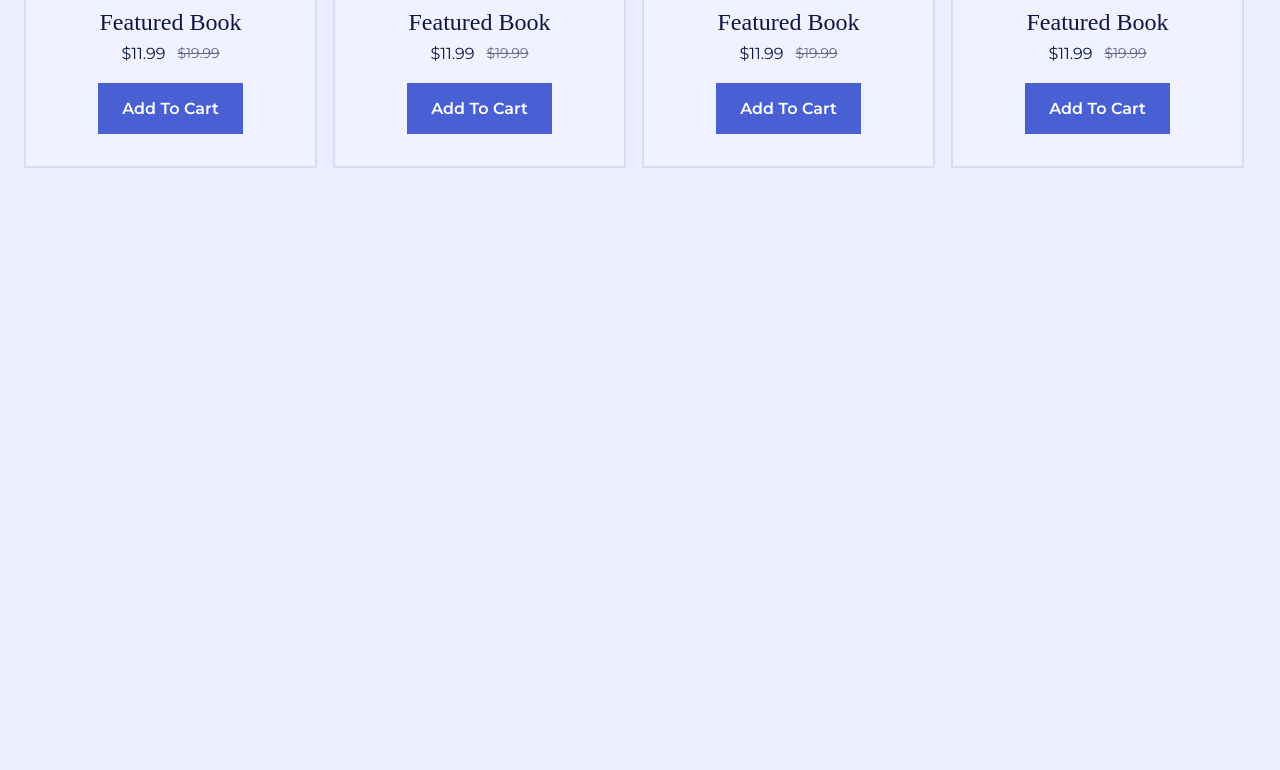
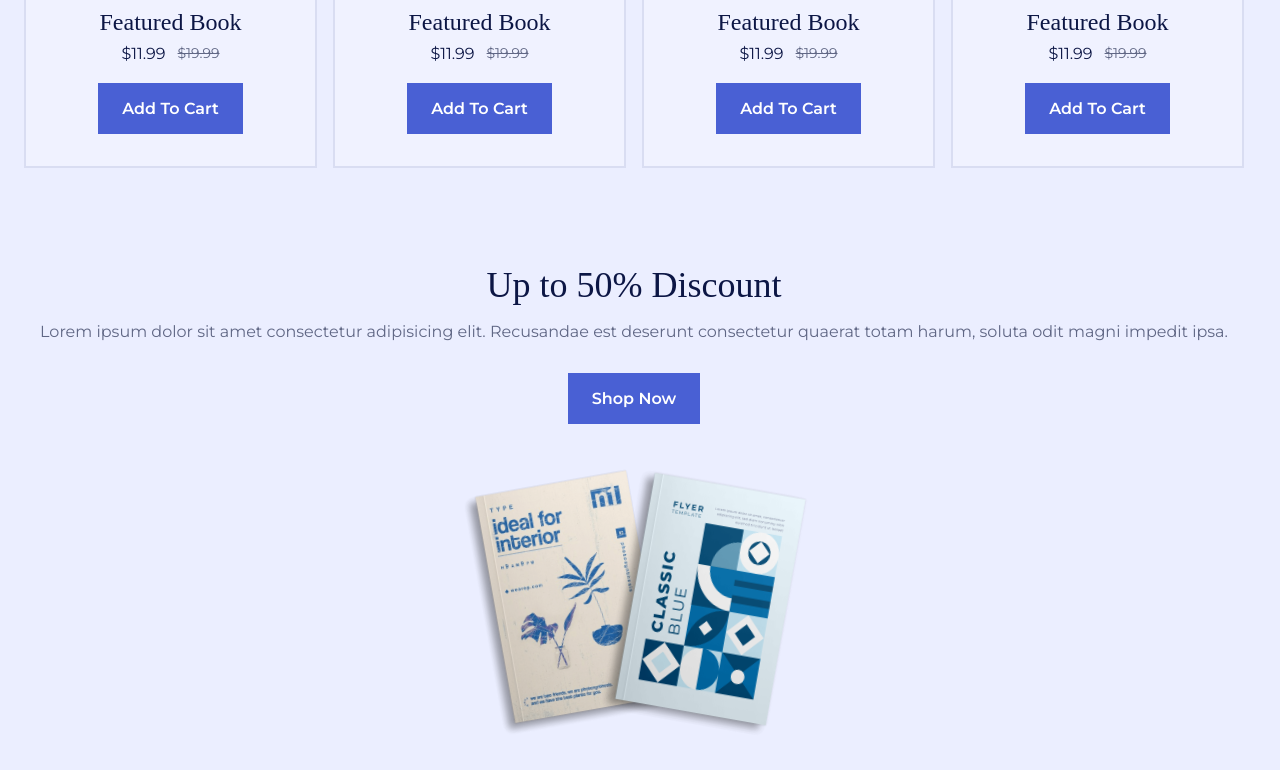
Before and after one commit to freetimezp/js-services-15-books, a plain HTML site: page index.html in a window 1280 px wide. Shown: the part 1706-2476 px from the top of the page. Before the commit the page ends 2274 px from the top, so only its background shows below. Drawn offline with nearby package versions, Linux system fonts and the light colour scheme; a web font is replaced by a local one.

Commit message:
09. js-services-15-books. Discount section.

```diff
--- a/assets/css/styles.css
+++ b/assets/css/styles.css
@@ -521,8 +521,39 @@ img {
   transition: border .4s, background-color .4s;
 }
 /*=============== DISCOUNT ===============*/
+.discount__container {
+  row-gap: 3.5rem;
+}
 
+.discount__data {
+  text-align: center;
+}
 
+.discount__title {
+  margin-bottom: 1rem;
+}
+
+.discount__description {
+  margin-bottom: 2rem;
+}
+
+.discount__images {
+  display: flex;
+  justify-content: center;
+}
+
+.discount__img-1,
+.discount__img-2 {
+  width: 170px;
+}
+
+.discount__img-1 {
+  transform: translateX(1rem) rotate(-10deg);
+}
+
+.discount__img-2 {
+  transform: translateX(-1rem) rotate(10deg);
+}
 /*=============== NEW ===============*/
 
 
--- a/index.html
+++ b/index.html
@@ -351,7 +351,22 @@
 
       <!--==================== DISCOUNT ====================-->
       <section class="discount section" id="discount">
+         <div class="discount__container container grid">
+            <div class="discount__data">
+               <h2 class="discount__title section__title">Up to 50% Discount</h2>
+               <p class="discount__description">
+                  Lorem ipsum dolor sit amet consectetur adipisicing elit.
+                  Recusandae est deserunt consectetur quaerat totam harum,
+                  soluta odit magni impedit ipsa.
+               </p>
+               <a href="#" class="button">Shop Now</a>
+            </div>
 
+            <div class="discount__images">
+               <img src="./assets/img/discount-book-1.png" alt="discount" class="discount__img-1">
+               <img src="./assets/img/discount-book-2.png" alt="discount" class="discount__img-2">
+            </div>
+         </div>
       </section>
 
       <!--==================== NEW BOOKS ====================-->
```
